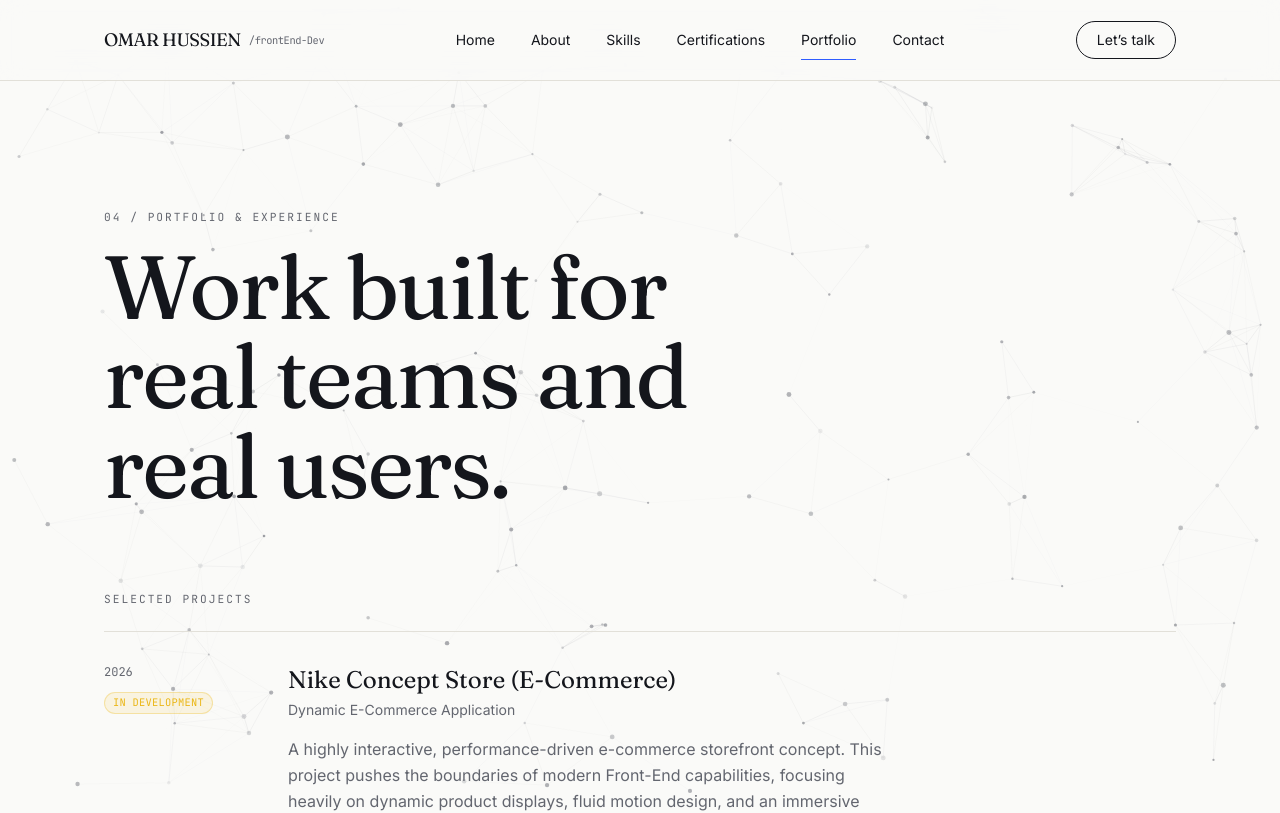
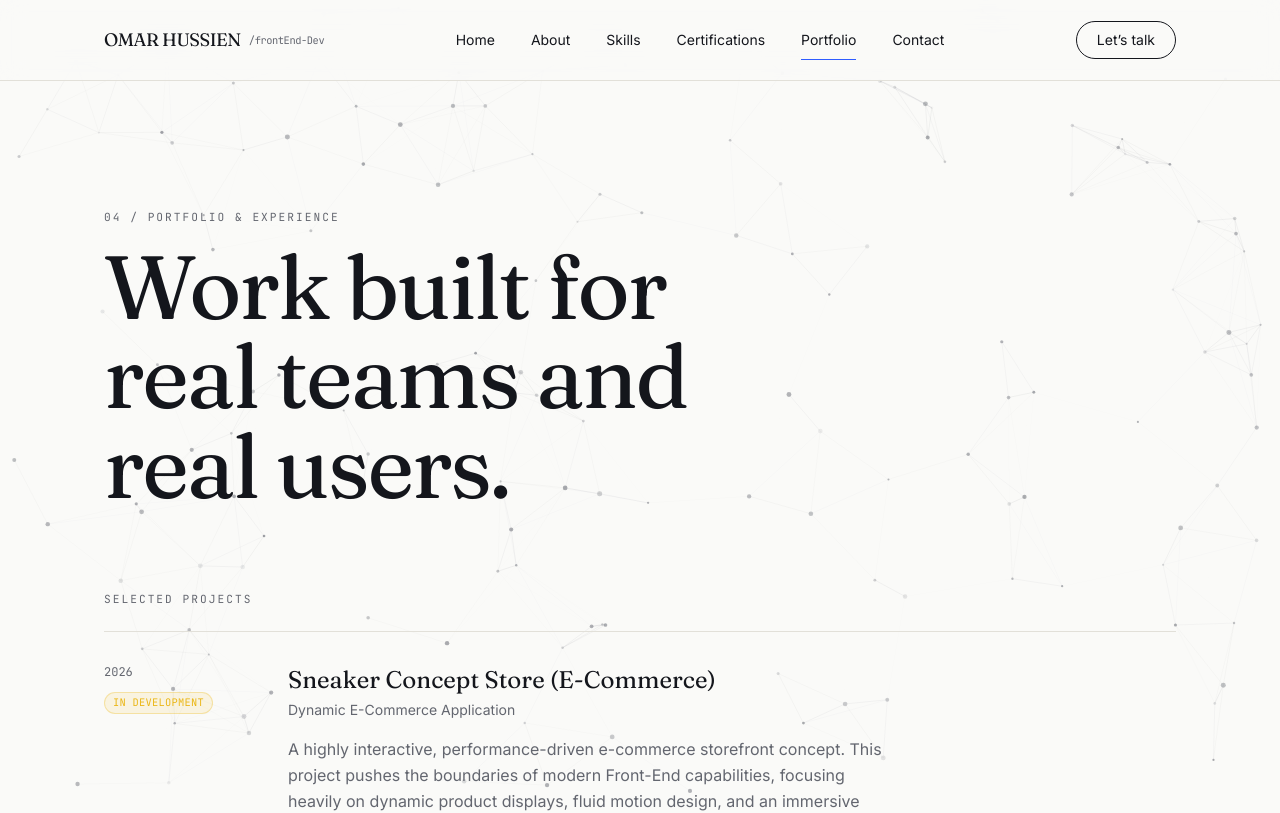
Before and after one commit to Am0riiH/omar-portfolio, a Next.js app: page /portfolio in a window 1280 px wide. Shown: the top 813 px of the page. Built offline with nearby package versions, Linux system fonts and the light colour scheme.

Commit message:
Rename project to Sneaker Concept Store

```diff
--- a/app/portfolio/page.tsx
+++ b/app/portfolio/page.tsx
@@ -5,7 +5,7 @@ export const metadata: Metadata = { title: 'Portfolio & Experience' };
 
 const PROJECTS = [
   {
-    title: 'Nike Concept Store (E-Commerce)',
+    title: 'Sneaker Concept Store (E-Commerce)',
     year: 2026,
     type: 'Dynamic E-Commerce Application',
     status: 'In Development',
```
